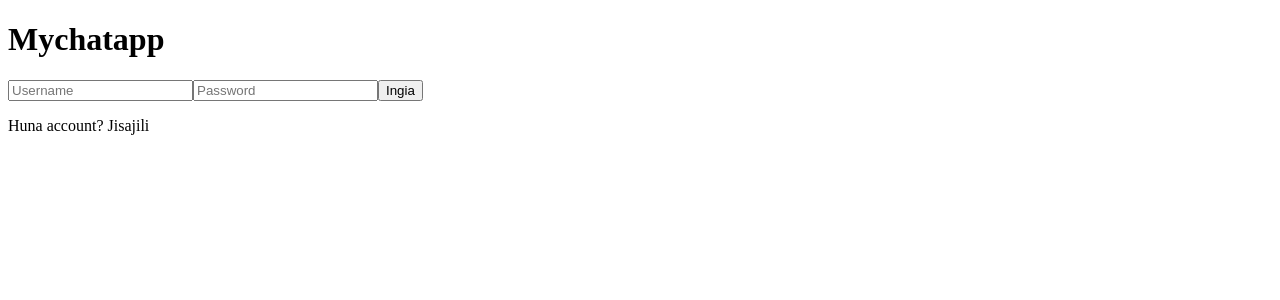
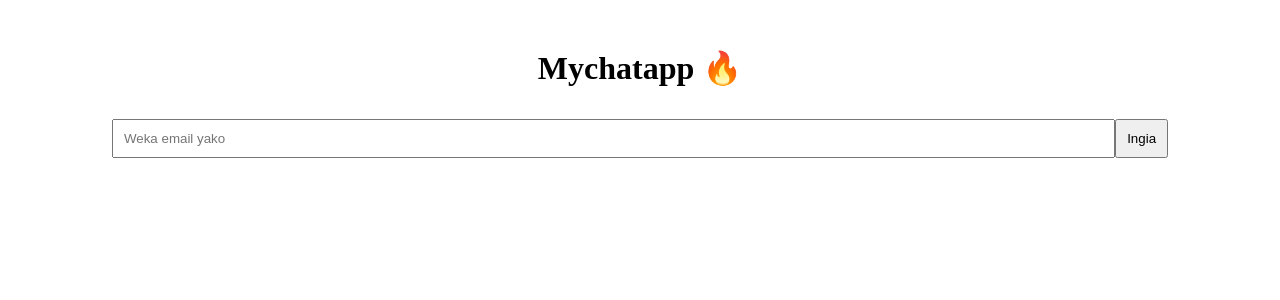
Before and after one commit to Nicksonmbembela1/Mychatapp-, a Next.js app: page /login in a window 1280 px wide. Shown: the top 300 px of the page. Built offline with nearby package versions, Linux system fonts and the light colour scheme; no server answers.

Commit message:
Update page.tsx

```diff
--- a/app/login/page.tsx
+++ b/app/login/page.tsx
@@ -1,58 +1,28 @@
-'use client';
-import { useState } from 'react';
-import { useRouter } from 'next/navigation';
-import { supabase, formatEmail } from '@/lib/supabaseClient'
+'use client'
+import { useState } from 'react'
+import { supabase } from '@/lib/supabaseClient'
 
-export default function LoginPage() {
-  const [username, setUsername] = useState('');
-  const [password, setPassword] = useState('');
-  const [isLogin, setIsLogin] = useState(true);
-  const [loading, setLoading] = useState(false);
-  const [error, setError] = useState('');
-  const router = useRouter();
+export default function Home() {
+  const [email, setEmail] = useState('')
 
-  const handleAuth = async () => {
-    setLoading(true);
-    setError('');
-    const email = formatEmail(username);
-
-    if (isLogin) {
-      // LOGIN
-      const { data, error } = await supabase.auth.signInWithPassword({ email, password });
-      if (error) setError(error.message);
-      else router.push('/');
-    } else {
-      // REGISTER
-      const { data, error } = await supabase.auth.signUp({ email, password });
-      if (error) {
-        setError(error.message);
-      } else {
-        // Tuhifadhi profile na username
-        await supabase.from('profiles').insert({ id: username.toLowerCase() });
-        // Tumuwekee NICK AI moja kwa moja
-        await supabase.from('profiles').upsert({ id: 'nick_ai', full_name: 'NICK AI' });
-        router.push('/');
-      }
-    }
-    setLoading(false);
-  };
+  const login = async () => {
+    await supabase.auth.signInWithOtp({ email })
+    alert('Angalia email yako kwa link ya kuingia')
+  }
 
   return (
-    <div className="flex items-center justify-center h-screen bg-gray-100">
-      <div className="w-full max-w-sm p-8 bg-white rounded-lg shadow-md">
-        <h1 className="text-2xl font-bold text-center mb-6">Mychatapp</h1>
-        <div className="space-y-4">
-          <input type="text" placeholder="Username" value={username} onChange={(e) => setUsername(e.target.value)} className="w-full p-3 border rounded-lg"/>
-          <input type="password" placeholder="Password" value={password} onChange={(e) => setPassword(e.target.value)} className="w-full p-3 border rounded-lg"/>
-          {error && <p className="text-red-500 text-sm">{error}</p>}
-          <button onClick={handleAuth} disabled={loading} className="w-full bg-blue-500 text-white p-3 rounded-lg font-bold disabled:bg-gray-400">
-            {loading? '...' : isLogin? 'Ingia' : 'Jisajili'}
-          </button>
-          <p className="text-center text-sm cursor-pointer" onClick={() => setIsLogin(!isLogin)}>
-            {isLogin? 'Huna account? Jisajili' : 'Una account? Ingia'}
-          </p>
-        </div>
-      </div>
+    <div style={{padding: 20, textAlign: 'center'}}>
+      <h1>Mychatapp 🔥</h1>
+      <input
+        type="email"
+        placeholder="Weka email yako"
+        value={email}
+        onChange={(e) => setEmail(e.target.value)}
+        style={{padding: 10, width: '80%'}}
+      />
+      <button onClick={login} style={{padding: 10, marginTop: 10}}>
+        Ingia
+      </button>
     </div>
-  );
+  )
 }
```
